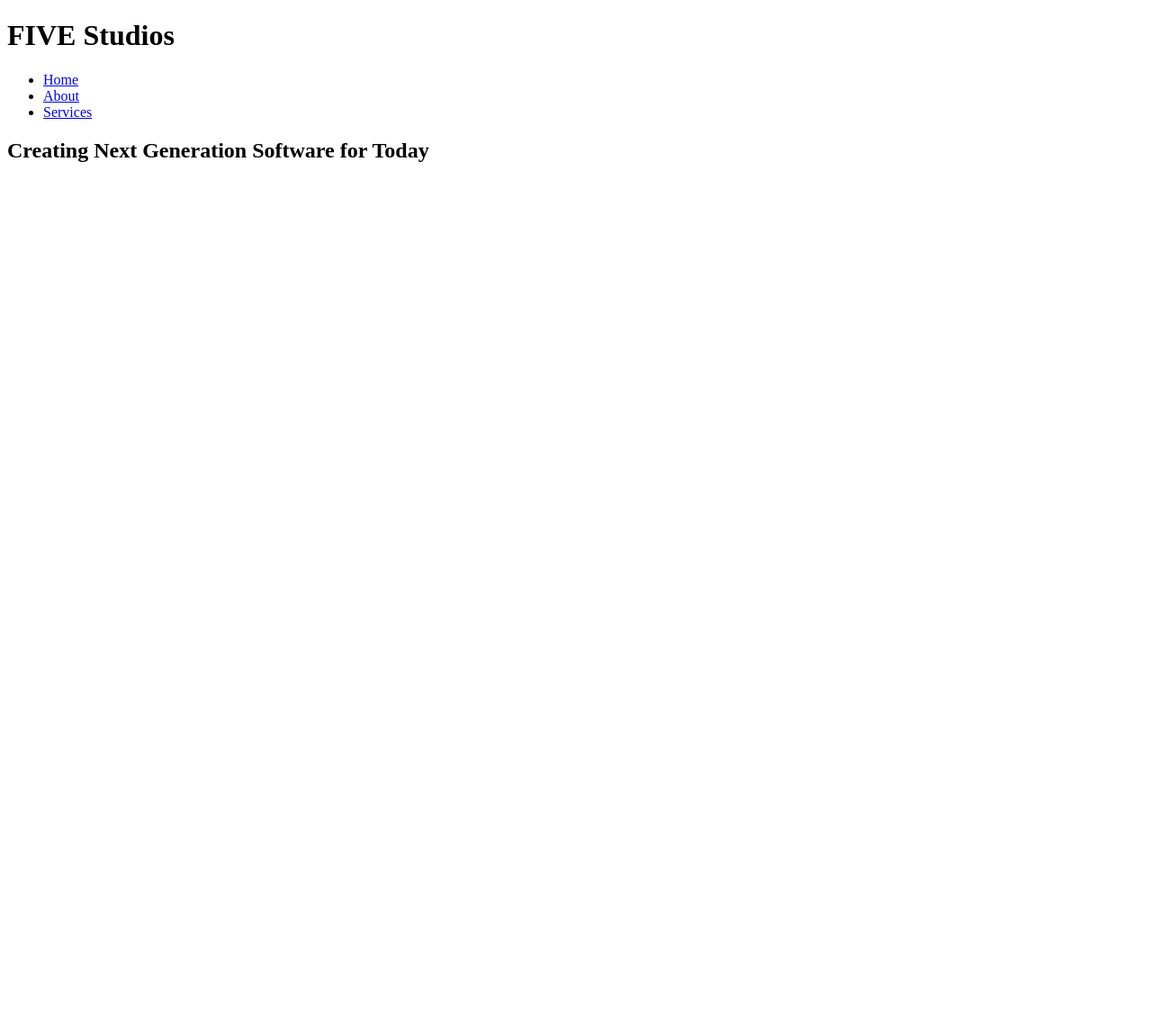
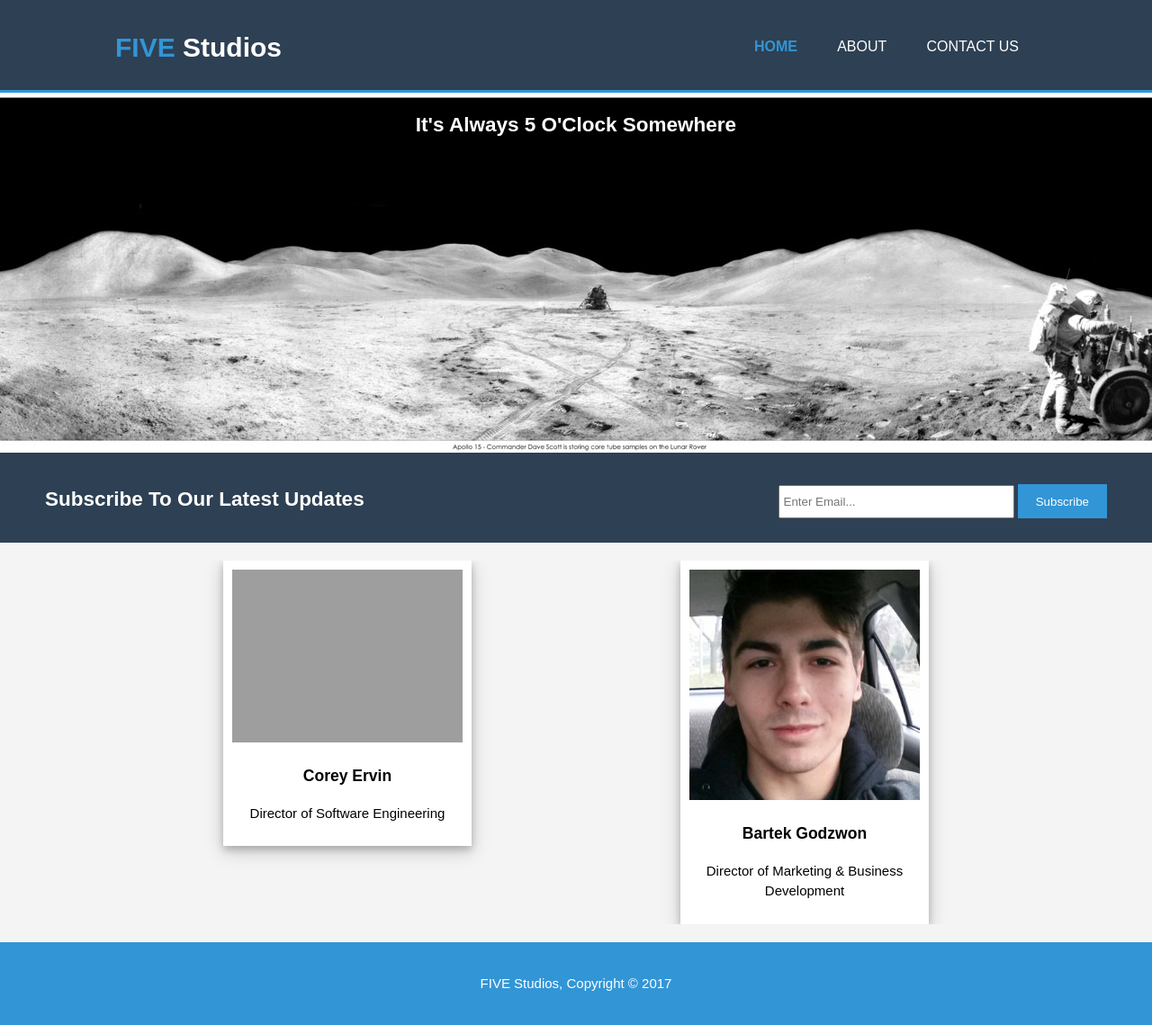
Before and after one commit to fivestudios/website, a PHP site: page /home.html in a window 1280 px wide. Shown: the whole page at 90% size. Before the commit the page ends 180 px from the top, so only its background shows below. Run offline with PHP 8.4, Linux system fonts and the light colour scheme; grey boxes are pictures that could not be loaded.

Commit message:
Slight colour changes to site

```diff
--- a/css/style.css
+++ b/css/style.css
@@ -22,7 +22,7 @@ ul {
 
 .button_1 {
 	height: 38px;
-	background:#e8491d;
+	background:#3295D6;
 	border: 0;
 	padding-left: 20px;
 	padding-right: 20px;
@@ -31,7 +31,7 @@ ul {
 
 .dark {
 	padding: 15px;
-	background: #35424a;
+	background: #2E4053;
 	color: #ffffff;
 	margin-top: 10px;
 	margin-bottom: 10px;
@@ -41,11 +41,11 @@ ul {
 
 /* Header Bar */
 header {
-	background: #35424a;
+	background: #2E4053;
 	color:#ffffff;
 	padding-top:30px;
 	min-height: 70px;
-	border-bottom:#e8491d 3px solid;
+	border-bottom:#3295D6 3px solid;
 }
 
 header a {
@@ -76,7 +76,7 @@ header nav {
 }
 
 header .highlight, header .current a {
-	color: #e8491d;
+	color: #3295D6;
 	font-weight: bold;
 }
 
@@ -112,7 +112,7 @@ header a:hover {
 #newsletter {
 	padding: 50px;
 	color: #ffffff;
-	background: #35424a;
+	background: #2E4053;
 }
 
 #newsletter h1 {
@@ -194,7 +194,7 @@ footer {
 	padding: 20px;
 	margin-top: 20px;
 	color: #ffffff;
-	background-color:#e8491d;
+	background-color:#3295D6;
 	text-align: center;
 }
 
--- a/home.html
+++ b/home.html
@@ -1,6 +1,13 @@
 <!DOCTYPE HTML>
 
+<!-- FIVE Studios -->
 <!-- Code for fivestudios.ca -->
+<!-- By: Corey Ervin -->
+<!-- Mail: corey@fivestudios.ca -->
+
+
+
+<!-- Home Page -->
 
 <html>
 <html lang="en">
@@ -9,33 +16,81 @@
 	<meta charset="UTF-8"/>
 	<meta name="viewport" content="width=device-width">
 	<meta name="description" content="FIVE Studios"/>
-	<meta name="keyboard" content="Software, Software Development, Five"/>
+	<meta name="keyboard" content="software, software development, fivestudios.ca,
+	fivestudios, website, corey ervin, bartek godzwon, startup, toronto"/>
 	<meta name="author" content="Corey Ervin">
 	<title>FIVE Studios | Welcome</title>
+	<link rel="stylesheet" href="./css/style.css">
 </head>
 
 <body>
 	<header>
 		<div class="container">
 			<div id="branding">
-				<h1>FIVE Studios</h1>
+				<h1> <span class="highlight"> FIVE </span> Studios</h1>
 			</div>
 			<nav>
 				<ul>
-					<li><a href="home.html">Home</a></li>
+					<!-- Top tabs -->
+					<li class="current"><a href="home.html">Home</a></li>
 					<li><a href="about.html">About</a></li>
-					<li><a href="services.html">Services</a></li>
+					<li><a href="contact.html">Contact Us</a></li>
 				</ul>
 			</nav>
 		</div>
 	</header>
 
+	<!-- Main viewer -->
 	<section id="showcase">
 		<div class="container">
-			<h1>Creating Next Generation Software for Today</h1>
+			<h1>It's Always 5 O'Clock Somewhere</h1>
+		</div>
+	</section>
+
+	<!-- Update Signup -->
+	<section id="newsletter">
+		<div class="contrainer">
+			<h1>Subscribe To Our Latest Updates</h1>
+			<form>
+				<input type="email" placeholder="Enter Email...">
+				<button type="submit" class="button_1">Subscribe</button>
+			</form>
+		</div>
+	</section>
+
+	<!-- Box Sections -->
+	<section id="boxes">
+		<div class="container">
+
+			<div class="boxl">
+				<img src="./img/corey.jpg" style="width:100%">
+				<h3>Corey Ervin</h3>
+				<p>Director of Software Engineering</p>
+			</div>
+
+			<div class="boxr">
+				<img src="./img/coolbartek.jpg" style="width:100%">
+				<h3>Bartek Godzwon</h3>
+				<p>Director of Marketing & Business Development</p>
+			</div>
+
+
 		</div>
 	</section>
 
 
+	<!-- Bottom page footer -->
+	<footer>
+		<p>FIVE Studios, Copyright &copy; 2017</p>
+	</footer>
+
+
+</body>
+
+
+
+
+
+
 
 </html>
```
